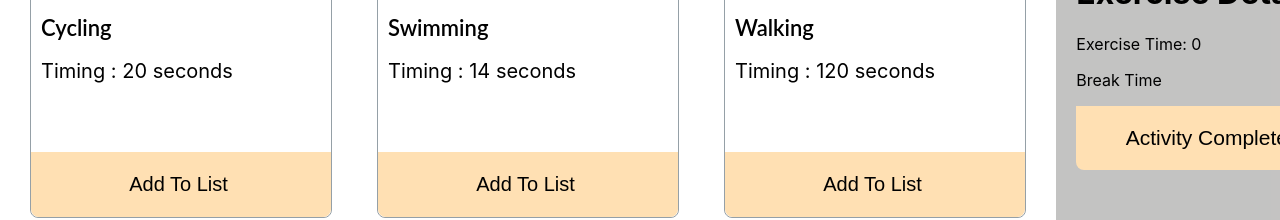
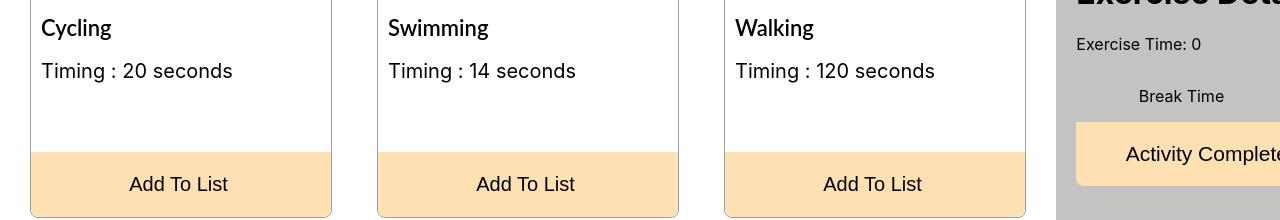
Before and after one commit to zarrin-tasnim/Fitness-CLUB, a React (Create React App) app: page / in a window 1280 px wide. Shown: the part 484-704 px from the top of the page. Built offline with nearby package versions, Linux system fonts and the light colour scheme.

Commit message:
brk time fixed added

```diff
--- a/src/components/Details/Details.css
+++ b/src/components/Details/Details.css
@@ -59,7 +59,11 @@
     flex-direction: row;
     justify-content: space-evenly;
 }
-
+.breakTime{
+    display: flex;
+        flex-direction: row;
+        justify-content: space-evenly;
+}
 .exercise-details {
     margin-top: 20px;
     background-color: ;
```
